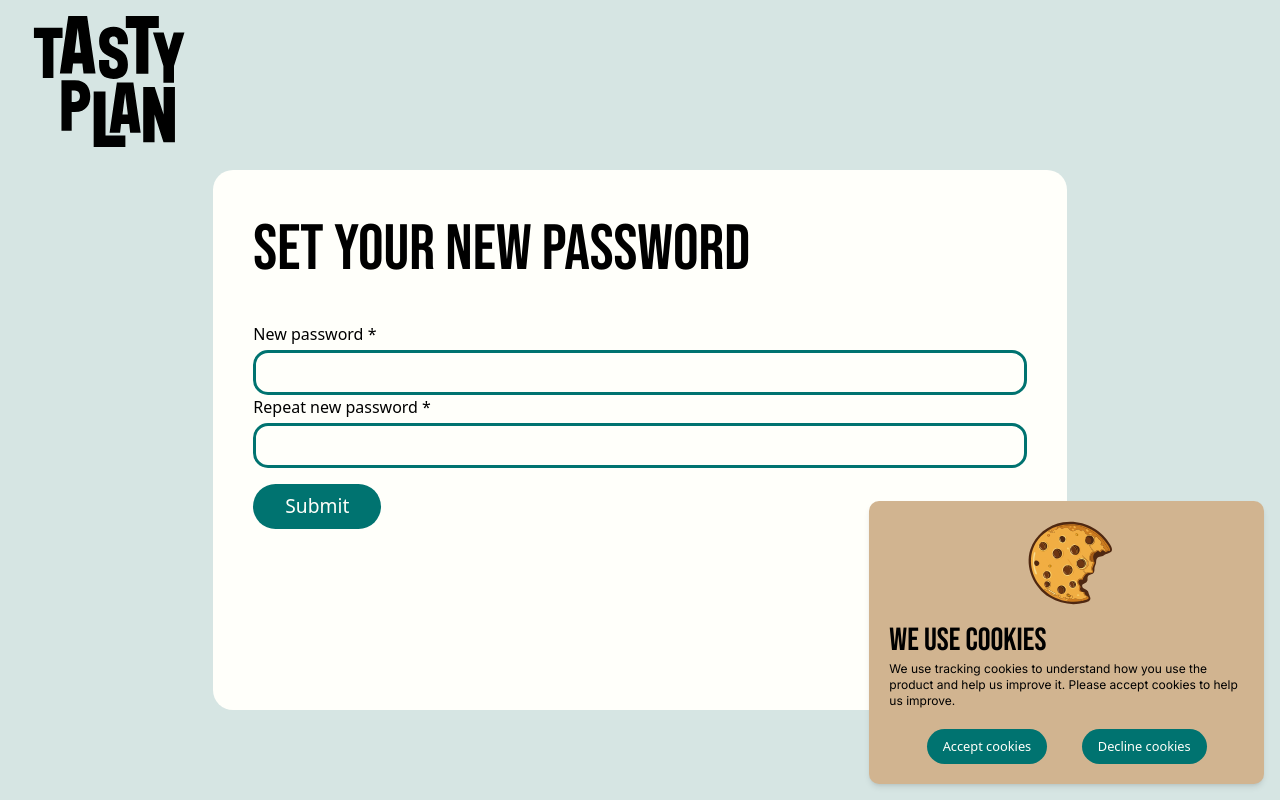
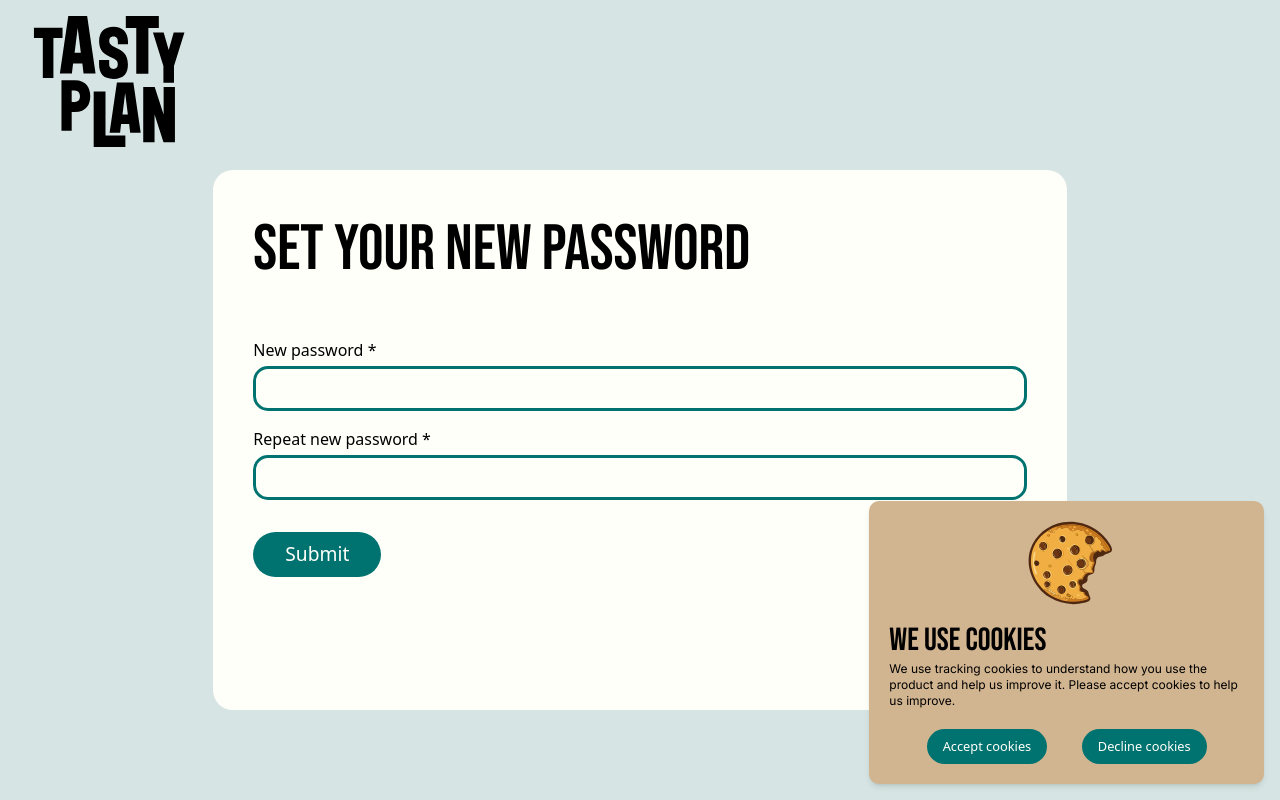
Before and after one commit to fichtnerma/Tastyplan, a Next.js app in the folder frontend/: page /resetPassword/setNewPassword in a window 1280 px wide. Built offline with nearby package versions, Linux system fonts and the light colour scheme; no server answers; a web font is replaced by a local one.

Commit message:
feat: add gap to input fields

```diff
--- a/frontend/src/app/(strongHeader)/resetPassword/setNewPassword/page.tsx
+++ b/frontend/src/app/(strongHeader)/resetPassword/setNewPassword/page.tsx
@@ -36,7 +36,7 @@ const SetNewPassword = () => {
         <div className="lg:w-screen lg:h-[90vh] lg:flex lg:justify-center lg:items-center lg:bg-green-custom1">
             <div className="w-full h-full bg-white-custom lg:relative lg:w-2/3 lg:max-w-[1700px] lg:h-3/4 lg:max-h-[600px] lg:rounded-[20px] lg:overflow-hidden">
                 <form
-                    className="px-10 pt-5 flex items-stretch flex-col lg:h-[90vh] lg:pt-10"
+                    className="px-10 pt-5 flex items-stretch gap-4 flex-col lg:h-[90vh] lg:pt-10"
                     action="#"
                     onSubmit={handleSubmit}
                 >
```
